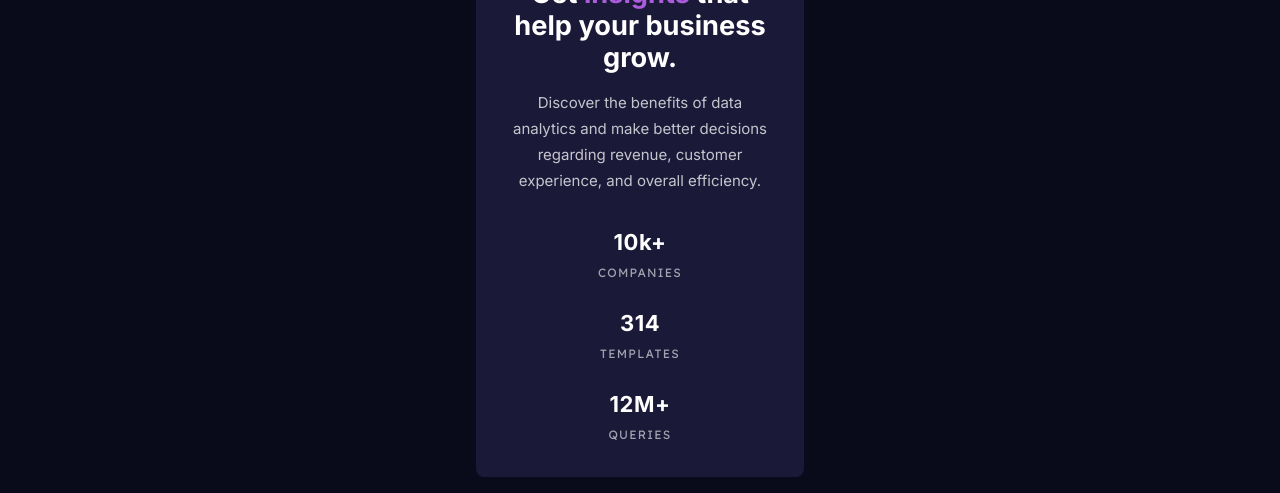
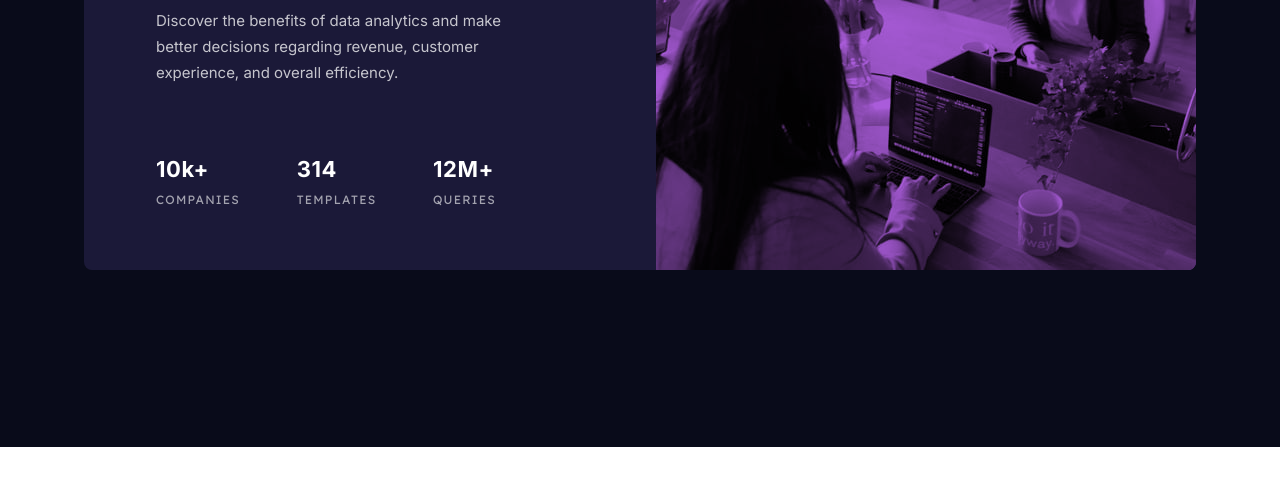
Before and after one commit to siavhnz/stats-preview-card, a website: page index.html in a window 1280 px wide. Shown: the part 353-846 px from the top of the page. After the commit the page ends 800 px from the top, so only its background shows below. Drawn offline with Linux system fonts and the light colour scheme.

Commit message:
desktop design added

```diff
--- a/index.html
+++ b/index.html
@@ -11,40 +11,49 @@
   <link href="https://fonts.googleapis.com/css2?family=Inter:wght@400;700&family=Lexend+Deca&display=swap" rel="stylesheet">
   <link rel="stylesheet" type="text/css" href="./assets/styles/output.css" />
 
+  <style>
+    @media screen and (min-width:1280px) {
+      .article {
+        display: grid;
+        grid-template-columns: 1fr auto;
+      }
+    }
+  </style>
+
 </head>
 <body>
 
   <main class="min-h-screen flex items-center justify-center bg-very-dark-blue">
-    <article class="m-4 w-[20.5rem] bg-dark-desaturated-blue rounded-lg">
-      <div class="rounded-t-lg bg-soft-violet">
+    <article class="m-4 w-[20.5rem] bg-dark-desaturated-blue rounded-lg xl:w-[69.5rem] xl:grid xl:grid-cols-banner">
+      <div class="rounded-t-lg bg-soft-violet xl:order-1 xl:rounded-none xl:rounded-r-lg">
         <figure>
           <picture>
             <source media="(max-width: 1023px)" srcset="./assets/images/image-header-mobile.jpg" />
             <source media="(min-width: 1024px)" srcset="./assets/images/image-header-desktop.jpg" />
-            <img class="rounded-t-lg mix-blend-multiply" src="./assets/images/image-header-mobile.jpg" alt="insights meeting" />
+            <img class="rounded-t-lg mix-blend-multiply xl:rounded-none xl:rounded-r-lg" src="./assets/images/image-header-mobile.jpg" alt="insights meeting" />
           </picture>
         </figure>
       </div>
-      <div class="flex flex-col items-center gap-4 p-8">
-        <h1 class="text-white text-center text-semi-3xl font-Inter font-bold leading-8 mt-3">
+      <div class="flex flex-col gap-4 p-7 xl:p-16 xl:pb-14">
+        <h1 class="text-white text-center text-semi-3xl font-Inter font-bold leading-8 mt-3 xl:text-4xl xl:text-left xl:pl-2 xl:leading-11 xl:mt-2">
           Get
           <span class="text-soft-violet">insights</span>
           that help your business grow.</h1>
-        <p class="text-white-7 text-center text-semi-base font-Inter font-regular leading-6.5 mb-4">
+        <p class="text-white-7 text-center text-semi-base font-Inter font-regular leading-6.5 mb-4 xl:text-left xl:pl-2 xl:mt-2 xl:pr-16">
           Discover the benefits of data analytics and make better decisions regarding revenue, customer experience, and overall efficiency.
         </p>
-        <div class="flex flex-col gap-6 text-center">
+        <div class="flex flex-col gap-6 text-center xl:flex-row xl:justify-between xl:flex-grow xl:items-end xl:pr-24 xl:text-left xl:pl-2 xl:pb-1">
           <div>
             <span class="text-white text-semi-2xl font-bold font-Inter block tracking-wide">10k+</span>
             <span class="text-white-6 uppercase text-xs font-Lexed-Deca tracking-widest">companies</span>
           </div>
           <div>
             <span class="text-white text-semi-2xl font-bold font-Inter block tracking-wide">314</span>
-            <span class="text-white-6 uppercase text-xs font-Lexed-Deca tracking-widest -mt-2">templates</span>
+            <span class="text-white-6 uppercase text-xs font-Lexed-Deca tracking-widest">templates</span>
           </div>
           <div>
             <span class="text-white text-semi-2xl font-bold font-Inter block tracking-wide">12M+</span>
-            <span class="text-white-6 uppercase text-xs font-Lexed-Deca tracking-widest -mt-2">queries</span>
+            <span class="text-white-6 uppercase text-xs font-Lexed-Deca tracking-widest">queries</span>
           </div>
         </div>
       </div>
--- a/tailwind.config.js
+++ b/tailwind.config.js
@@ -24,9 +24,14 @@ module.exports = {
       },
       lineHeight: {
         6.5: "1.625rem",
+        10.5: "2.625rem",
+        11: "2.75rem",
       },
       letterSpacing: {
         "extra-wide": ".125em",
+      },
+      gridTemplateColumns: {
+        banner: "1fr auto",
       },
     },
   },
```
Also changed, not shown: assets/styles/output.css.
